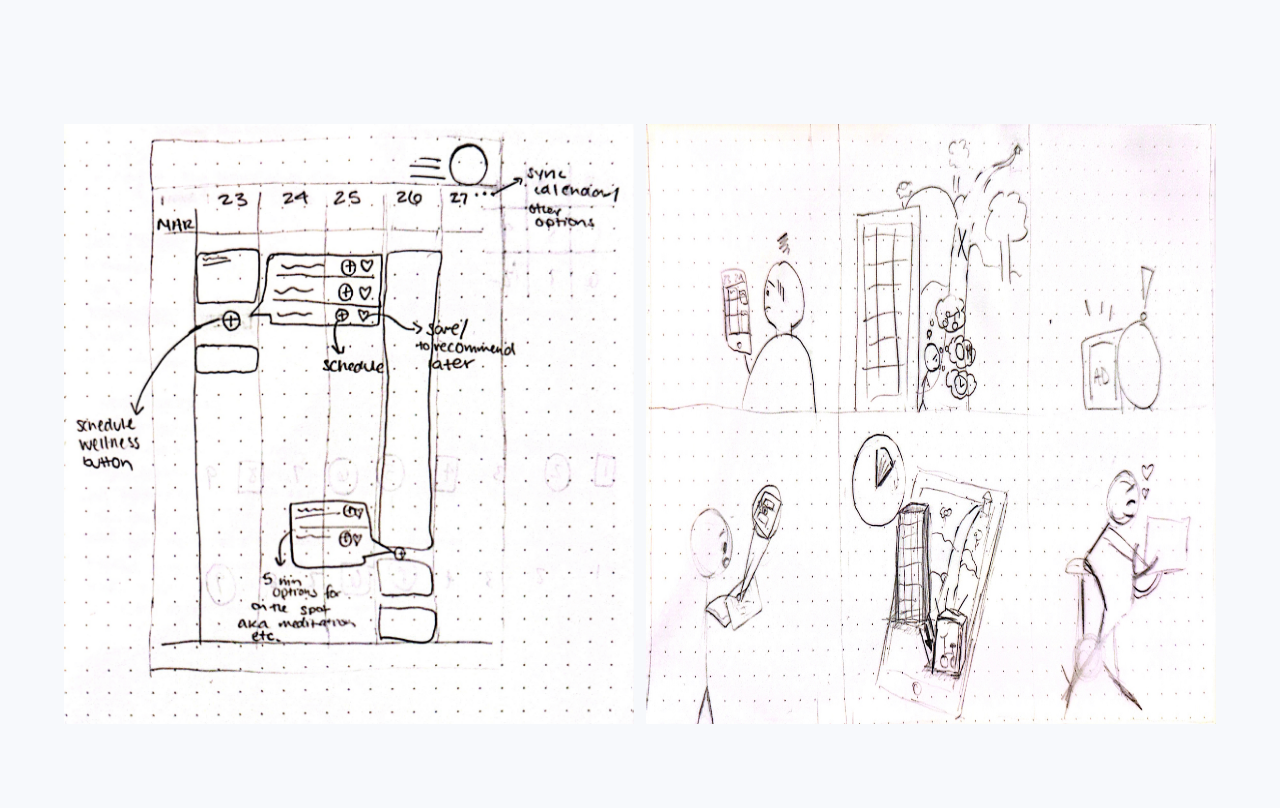
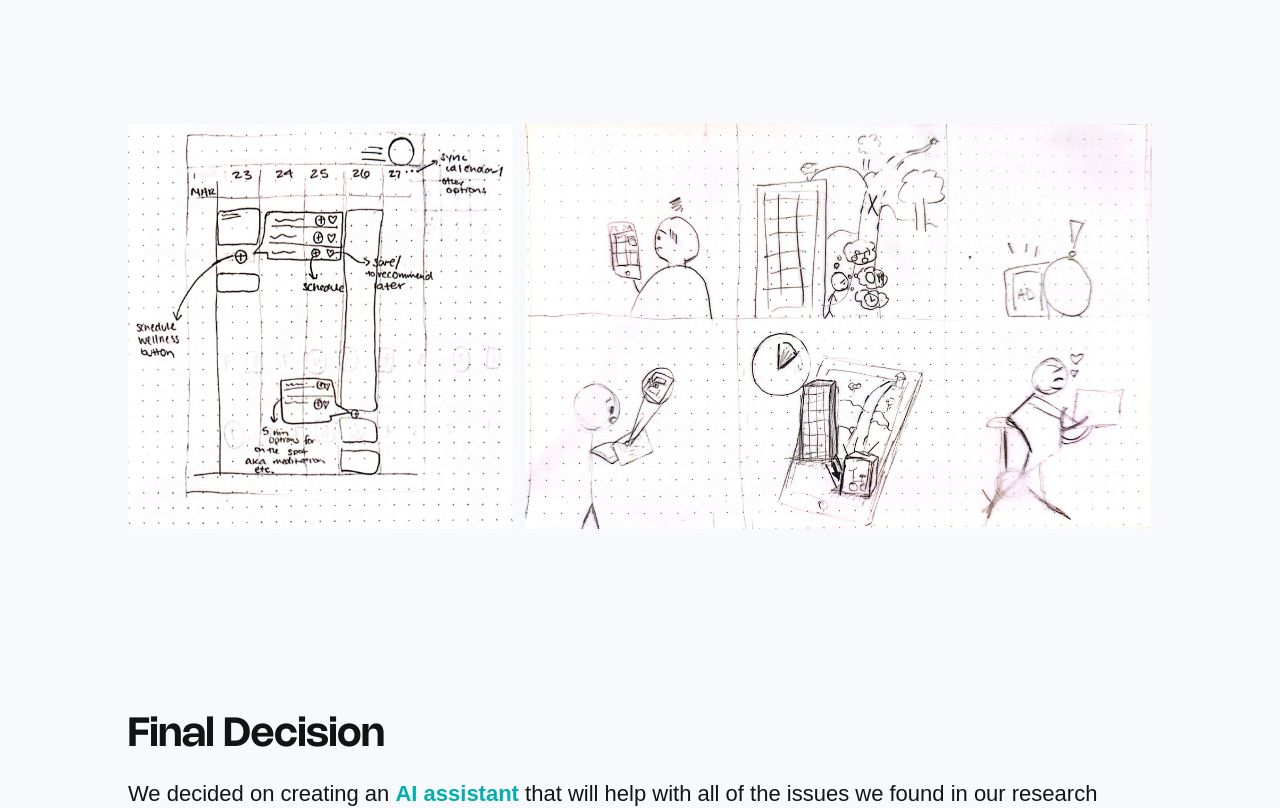
Before and after one commit to nc6041/NatChengPortfolio, a React (Vite) app: page /wellness in a window 1280 px wide. Shown: the part 6340-7148 px from the top of the page. Built offline with nearby package versions, Linux system fonts and the light colour scheme.

Commit message:
Update WellnessSketchStory.jsx

```diff
--- a/src/components/WellnessSketchStory.jsx
+++ b/src/components/WellnessSketchStory.jsx
@@ -4,12 +4,12 @@ import { sketch, storyboard } from "../assets";
 const UlineWhy = () => {
   return (
     <section className={`flex lg:flex-row flex-col ${styles.paddingY}`}>
-        <div className="flex-1 flex flex-col pb-10 sm:pr-3 pr-0">
-            <img src={sketch} alt={"sketch"} className="w-[100%] h-[100%] relative" />
+        <div className="basis-2/5 flex flex-col pb-10 xl:pr-3 lg:pr-3 lg:pl-16 xl:px-0 sm:px-16 px-6">
+            <img src={sketch} alt={"sketch"} className="h-[100%] w-[100%] relative" />
           </div>
 
-          <div className="flex-1 flex flex-col pb-10">
-            <img src={storyboard} alt={"storyboard"} className="w-[100%] h-[100%] relative" />
+          <div className="basis-3/5 flex flex-col pb-10 xl:px-0 lg:pr-16 lg:px-0 sm:px-16 px-6">
+            <img src={storyboard} alt={"storyboard"} className="h-[100%] w-[100%] relative" />
           </div>
 
     </section>
```
